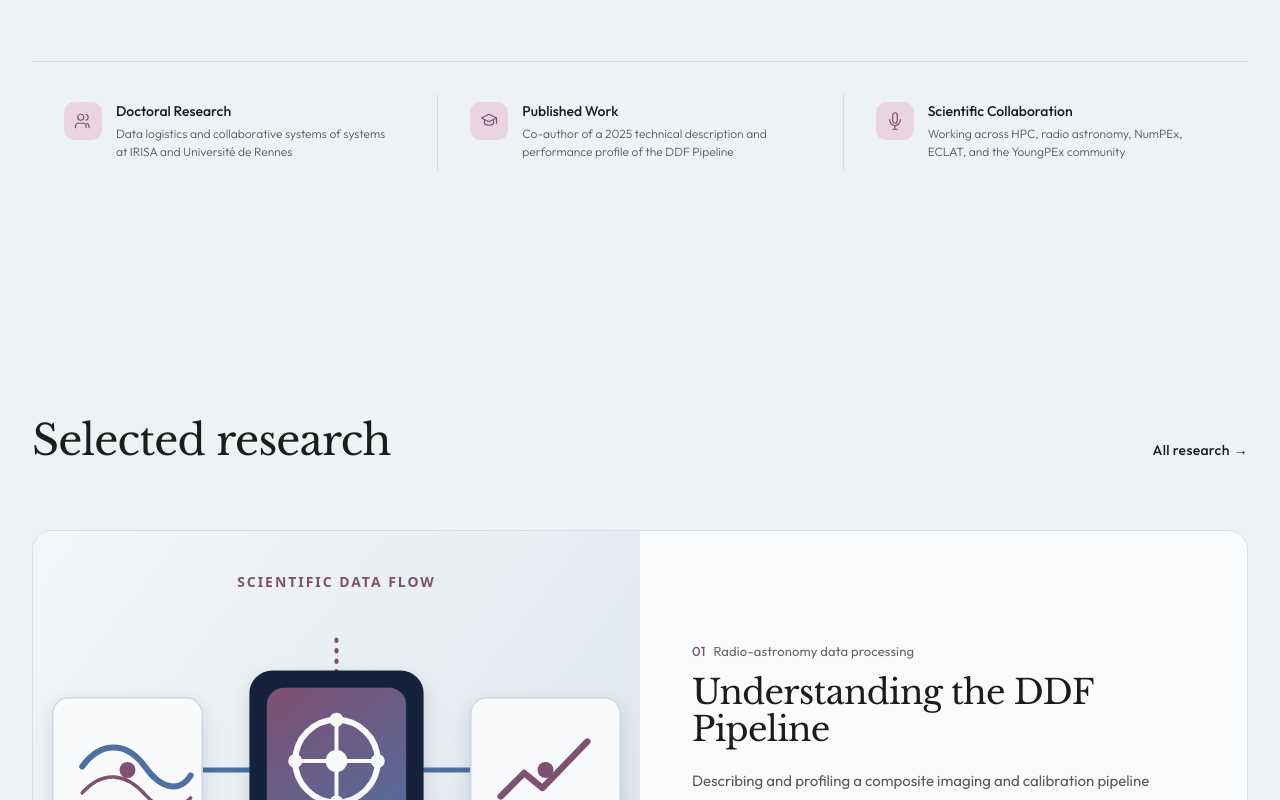
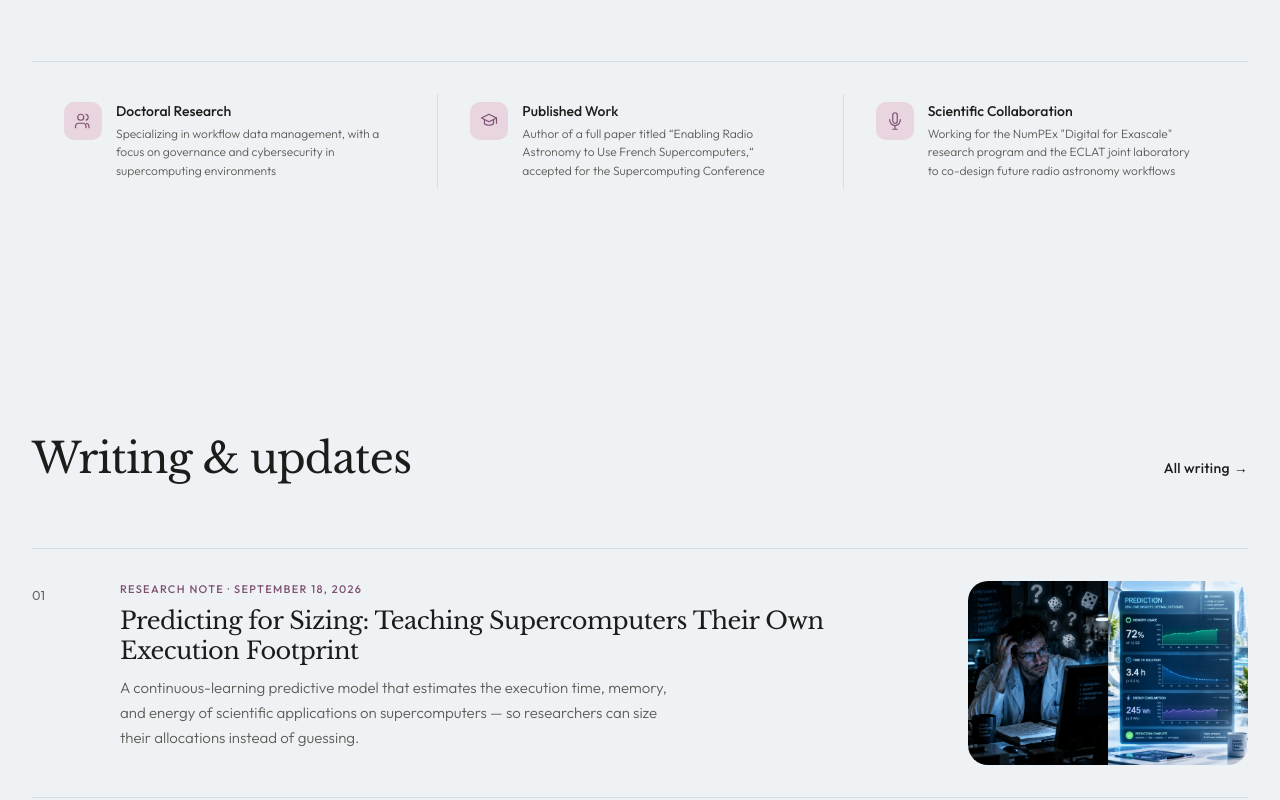
Before and after one commit to MathisCertenais/mathiscertenais.github.io, a React (Vite) app: page / in a window 1280 px wide. Shown: the part 660-1460 px from the top of the page. Built offline with nearby package versions, Linux system fonts and the light colour scheme; no server answers.

Commit message:
[fix] minor corrections

```diff
--- a/index.html
+++ b/index.html
@@ -28,7 +28,7 @@
       name="description"
       content="Mathis Certenais is a computer scientist and PhD researcher working on HPC, data logistics, and cross-facility scientific workflows."
     />
-    <meta property="og:title" content="Mathis Certenais | HPC &amp; Scientific Workflows" />
+    <meta property="og:title" content="Mathis Certenais' Portfolio" />
     <meta
       property="og:description"
       content="Mathis Certenais is a computer scientist and PhD researcher working on HPC, data logistics, and cross-facility scientific workflows."
@@ -39,7 +39,7 @@
     <meta property="og:image" content="/images/mathis/social-card.svg" />
     <meta property="og:image:alt" content="Mathis Certenais — HPC and scientific workflows" />
     <meta name="twitter:card" content="summary_large_image" />
-    <meta name="twitter:title" content="Mathis Certenais | HPC &amp; Scientific Workflows" />
+    <meta name="twitter:title" content="Mathis Certenais' Portfolio" />
     <meta
       name="twitter:description"
       content="Mathis Certenais is a computer scientist and PhD researcher working on HPC, data logistics, and cross-facility scientific workflows."
@@ -48,7 +48,7 @@
     <meta name="twitter:image:alt" content="Mathis Certenais — HPC and scientific workflows" />
     <link rel="preload" href="/images/mathis/mathis-portrait.webp" as="image" type="image/webp" />
     <link rel="icon" href="/favicon.svg" type="image/svg+xml" />
-    <title>Mathis Certenais | HPC &amp; Scientific Workflows</title>
+    <title>Mathis Certenais' Portfolio</title>
   </head>
   <body>
     <div id="root"></div>
--- a/scripts/check-routes.mjs
+++ b/scripts/check-routes.mjs
@@ -29,7 +29,6 @@ const requiredCanonicalPaths = new Set([
   '/whiteboard',
   '/writing',
   '/writing/predicting-for-sizing',
-  '/writing/hpc-applications-as-a-service',
   '/writing/international-hackathon-for-astronomy',
   '/writing/webinar-hpc-applications-as-a-service',
   '/writing/exascale-astronomy-cybersecurity',
@@ -72,7 +71,6 @@ const allowedPages = new Set([
   'about',
   'archive',
   'article:predicting-for-sizing',
-  'article:hpc-applications-as-a-service',
   'article:international-hackathon-for-astronomy',
   'article:webinar-hpc-applications-as-a-service',
   'article:exascale-astronomy-cybersecurity',
--- a/src/components/HomePage.tsx
+++ b/src/components/HomePage.tsx
@@ -7,9 +7,9 @@ export function HomePage() {
   return (
     <main id="main-content" tabIndex={-1}>
       <Hero />
+      <WritingSection />
+      <VideoSection />
       <WorkSection />
-      <VideoSection />
-      <WritingSection />
     </main>
   )
 }
--- a/src/content.ts
+++ b/src/content.ts
@@ -34,17 +34,19 @@ export const proofPoints: ProofPoint[] = [
   {
     kind: 'community',
     title: 'Doctoral Research',
-    description: 'Data logistics and collaborative systems of systems at IRISA and Université de Rennes',
+    description: 'Specializing in workflow data management, with a focus on governance and cybersecurity in supercomputing environments',
   },
   {
     kind: 'mentor',
     title: 'Published Work',
-    description: 'Co-author of a 2025 technical description and performance profile of the DDF Pipeline',
+    description:
+      "Author of a full paper titled “Enabling Radio Astronomy to Use French Supercomputers,“ accepted for the Supercomputing Conference",
   },
   {
     kind: 'speaker',
     title: 'Scientific Collaboration',
-    description: 'Working across HPC, radio astronomy, NumPEx, ECLAT, and the YoungPEx community',
+    description:
+      'Working for the NumPEx "Digital for Exascale" research program and the ECLAT joint laboratory to co-design future radio astronomy workflows',
   },
 ]
 
@@ -178,7 +180,6 @@ export type ArticleId =
   | 'predicting-for-sizing'
   | 'webinar-hpc-applications-as-a-service'
   | 'international-hackathon-for-astronomy'
-  | 'hpc-applications-as-a-service'
   | 'exascale-astronomy-cybersecurity'
   | 'mcp-server-software-ontology'
 
@@ -310,7 +311,7 @@ export const articleItems: ArticleItem[] = [
       },
       {
         type: 'paragraph',
-        text: 'A pair of plugins turns real jobs into training data. The command-line client, **cli-monitoring-haps**, collects information about jobs from a specific application, exposed as HAPS, in the context of a **data release campaign**. The server-side collector, **server-monitoring-haps**, reads **system metrics** from SLURM (sacct -j &lt;JOB_ID&gt;), pulls **application-specific metrics** from the HAPS database. Each execution is then formalized into JoPInS and sent to the database.',
+        text: 'A pair of plugins turns real jobs into training data. The command-line client, **cli-monitoring-haps**, collects information about jobs from a specific application, exposed as HAPS, in the context of a **data release campaign**. The server-side collector, **server-monitoring-haps**, reads **system metrics** from SLURM (sacct -j <JOB_ID>), pulls **application-specific metrics** from the HAPS database. Each execution is then formalized into JoPInS and sent to the database.',
       },
       {
         type: 'heading',
@@ -700,10 +701,6 @@ export const articleItems: ArticleItem[] = [
         type: 'paragraph',
         text: 'Security should be an enabler of science, not a barrier. By shifting from a "user-access" model to a "service-access" model, we can open the doors of the world\'s most powerful supercomputers to the scientific communities that need them most.',
       },
-      {
-        type: 'paragraph',
-        text: 'Want to dive deeper into the technical details? [Read the full paper accepted at SC26 here](https://supercomputing.org/)',
-      },
     ],
     image: '/images/mathis/exascale-astronomy/ska.webp',
     imageAlt: 'The Square Kilometre Array radio telescope',
@@ -755,20 +752,6 @@ export const articleItems: ArticleItem[] = [
     imageAlt: 'Participants in the international DDFacet and RIMS hackathon in Rennes',
     href: '/writing/international-hackathon-for-astronomy',
     sourceHref: sourceLinks.eclatHackathon,
-  },
-  {
-    id: 'hpc-applications-as-a-service',
-    number: '06',
-    category: 'Research note',
-    date: 'June 18, 2026',
-    title: 'HPC Applications as a Service: Enabling Radio Astronomy',
-    description:
-      'A forthcoming research note on bridging radio astronomy and French high-performance computing infrastructure.',
-    body: [],
-    image: '/images/mathis/hpc-as-a-service.svg',
-    imageAlt: 'Diagram connecting radio astronomy data to a high-performance computing service',
-    href: '/writing/hpc-applications-as-a-service',
-    status: 'coming-soon',
   },
 ]
 
--- a/src/data/route-manifest.json
+++ b/src/data/route-manifest.json
@@ -1,5 +1,5 @@
 [
-  {"path":"/","canonical":"/","page":"home","title":"Mathis Certenais | HPC & Scientific Workflows","description":"Mathis Certenais is a computer scientist and PhD researcher working on HPC, data logistics, and cross-facility scientific workflows.","ogImage":"/images/mathis/social-card.svg","ogImageAlt":"Mathis Certenais — HPC and scientific workflows"},
+  {"path":"/","canonical":"/","page":"home","title":"Mathis Certenais' Portfolio","description":"Mathis Certenais is a computer scientist and PhD researcher working on HPC, data logistics, and cross-facility scientific workflows.","ogImage":"/images/mathis/social-card.svg","ogImageAlt":"Mathis Certenais — HPC and scientific workflows"},
   {"path":"/research","canonical":"/research","page":"research","title":"Research | Mathis Certenais","description":"Research on high-performance computing, data logistics, and cross-facility workflows for radio astronomy.","ogImage":"/images/mathis/social-card.svg","ogImageAlt":"Mathis Certenais research"},
   {"path":"/research/ddf-pipeline","canonical":"/research/ddf-pipeline","page":"research:ddf-pipeline","title":"Understanding the DDF Pipeline | Mathis Certenais","description":"A software description and performance profile of the DDF Pipeline for LOFAR and future SKA processing.","ogImage":"/images/mathis/social-card.svg","ogImageAlt":"DDF Pipeline research by Mathis Certenais"},
   {"path":"/research/hpc-as-a-service","canonical":"/research/hpc-as-a-service","page":"research:hpc-as-a-service","title":"HPC Applications as a Service | Mathis Certenais","description":"Making scientific applications easier to use on high-performance computing infrastructure.","ogImage":"/images/mathis/social-card.svg","ogImageAlt":"HPC Applications as a Service research"},
@@ -8,7 +8,6 @@
   {"path":"/writing/predicting-for-sizing","canonical":"/writing/predicting-for-sizing","page":"article:predicting-for-sizing","title":"Predicting for Sizing: Teaching Supercomputers Their Own Execution Footprint | Mathis Certenais","description":"A continuous-learning predictive model that estimates the execution time, memory, and energy of scientific applications — so researchers can size their allocations instead of guessing.","ogImage":"/images/mathis/social-card.svg","ogImageAlt":"Predicting for sizing on supercomputers"},
   {"path":"/writing/webinar-hpc-applications-as-a-service","canonical":"/writing/webinar-hpc-applications-as-a-service","page":"article:webinar-hpc-applications-as-a-service","title":"Webinar: HPC Applications as a Service | Mathis Certenais","description":"A webinar connecting radio-astronomy workloads with high-performance computing services.","ogImage":"/images/mathis/social-card.svg","ogImageAlt":"HPC Applications as a Service webinar"},
   {"path":"/writing/international-hackathon-for-astronomy","canonical":"/writing/international-hackathon-for-astronomy","page":"article:international-hackathon-for-astronomy","title":"International Hackathon for Astronomy | Mathis Certenais","description":"A collaborative research event joining computer scientists and astrophysicists around shared technical challenges.","ogImage":"/images/mathis/social-card.svg","ogImageAlt":"International Hackathon for Astronomy"},
-  {"path":"/writing/hpc-applications-as-a-service","canonical":"/writing/hpc-applications-as-a-service","page":"article:hpc-applications-as-a-service","title":"HPC Applications as a Service: Enabling Radio Astronomy | Mathis Certenais","description":"A forthcoming research note about radio astronomy and French HPC infrastructure.","ogImage":"/images/mathis/social-card.svg","ogImageAlt":"HPC Applications as a Service research note"},
   {"path":"/writing/mcp-server-software-ontology","canonical":"/writing/mcp-server-software-ontology","page":"article:mcp-server-software-ontology","title":"Ask Your Pipeline Anything: An MCP Server That Makes Scientific Software Explainable | Mathis Certenais","description":"An ontology, a vector database, and an MCP server that turn hundreds of scientific-software parameters into a conversation with the AI in your coding interface.","ogImage":"/images/mathis/social-card.svg","ogImageAlt":"Making scientific software conversational with an MCP server"},
   {"path":"/writing/exascale-astronomy-cybersecurity","canonical":"/writing/exascale-astronomy-cybersecurity","page":"article:exascale-astronomy-cybersecurity","title":"Exascale Astronomy vs. Cybersecurity: Unlocking French Supercomputers for the Radio Astronomy Community | Mathis Certenais","description":"A service-based access model that unlocks French national supercomputers for radio astronomy without compromising cybersecurity.","ogImage":"/images/mathis/social-card.svg","ogImageAlt":"Exascale astronomy and French HPC"},
   {"path":"/videos","canonical":"/videos","page":"videos","title":"Videos | Mathis Certenais","description":"Interviews, webinars, and research-event videos about HPC, data logistics, and radio astronomy.","ogImage":"/images/mathis/social-card.svg","ogImageAlt":"Videos featuring Mathis Certenais"},
@@ -30,19 +29,19 @@
   {"path":"/articles/shorts","canonical":"/writing","page":"writing","title":"Writing & Updates | Mathis Certenais","description":"Research notes, webinars, and events from Mathis Certenais.","robots":"noindex, follow"},
   {"path":"/articles/ai-will-revolutionize-accessibility","canonical":"/writing/webinar-hpc-applications-as-a-service","page":"article:webinar-hpc-applications-as-a-service","title":"Webinar: HPC Applications as a Service | Mathis Certenais","description":"A webinar connecting radio astronomy with HPC services.","robots":"noindex, follow"},
   {"path":"/articles/attitudinal-and-behavioral-research","canonical":"/writing/international-hackathon-for-astronomy","page":"article:international-hackathon-for-astronomy","title":"International Hackathon for Astronomy | Mathis Certenais","description":"A collaborative research event for computer scientists and astrophysicists.","robots":"noindex, follow"},
-  {"path":"/articles/capturing-brand-drivers","canonical":"/writing/hpc-applications-as-a-service","page":"article:hpc-applications-as-a-service","title":"HPC Applications as a Service | Mathis Certenais","description":"A forthcoming research note about radio astronomy and HPC.","robots":"noindex, follow"},
+  {"path":"/articles/capturing-brand-drivers","canonical":"/writing","page":"writing","title":"Writing & Updates | Mathis Certenais","description":"Research notes, webinars, and events from Mathis Certenais.","robots":"noindex, follow"},
   {"path":"/articles/designing-the-perfect-game-show","canonical":"/writing/webinar-hpc-applications-as-a-service","page":"article:webinar-hpc-applications-as-a-service","title":"Webinar: HPC Applications as a Service | Mathis Certenais","description":"A webinar connecting radio astronomy with HPC services.","robots":"noindex, follow"},
   {"path":"/articles/how-ladders-alter-your-marketing-strategies","canonical":"/writing/international-hackathon-for-astronomy","page":"article:international-hackathon-for-astronomy","title":"International Hackathon for Astronomy | Mathis Certenais","description":"A collaborative research event for computer scientists and astrophysicists.","robots":"noindex, follow"},
-  {"path":"/articles/how-ux-fits-in-an-agile-framework","canonical":"/writing/hpc-applications-as-a-service","page":"article:hpc-applications-as-a-service","title":"HPC Applications as a Service | Mathis Certenais","description":"A forthcoming research note about radio astronomy and HPC.","robots":"noindex, follow"},
+  {"path":"/articles/how-ux-fits-in-an-agile-framework","canonical":"/writing","page":"writing","title":"Writing & Updates | Mathis Certenais","description":"Research notes, webinars, and events from Mathis Certenais.","robots":"noindex, follow"},
   {"path":"/articles/lean-agile-and-scrum","canonical":"/writing/webinar-hpc-applications-as-a-service","page":"article:webinar-hpc-applications-as-a-service","title":"Webinar: HPC Applications as a Service | Mathis Certenais","description":"A webinar connecting radio astronomy with HPC services.","robots":"noindex, follow"},
   {"path":"/articles/memories-on-a-graph","canonical":"/writing/international-hackathon-for-astronomy","page":"article:international-hackathon-for-astronomy","title":"International Hackathon for Astronomy | Mathis Certenais","description":"A collaborative research event for computer scientists and astrophysicists.","robots":"noindex, follow"},
-  {"path":"/articles/my-5-most-influential-books","canonical":"/writing/hpc-applications-as-a-service","page":"article:hpc-applications-as-a-service","title":"HPC Applications as a Service | Mathis Certenais","description":"A forthcoming research note about radio astronomy and HPC.","robots":"noindex, follow"},
+  {"path":"/articles/my-5-most-influential-books","canonical":"/writing","page":"writing","title":"Writing & Updates | Mathis Certenais","description":"Research notes, webinars, and events from Mathis Certenais.","robots":"noindex, follow"},
   {"path":"/articles/proto-personas","canonical":"/writing/webinar-hpc-applications-as-a-service","page":"article:webinar-hpc-applications-as-a-service","title":"Webinar: HPC Applications as a Service | Mathis Certenais","description":"A webinar connecting radio astronomy with HPC services.","robots":"noindex, follow"},
   {"path":"/articles/slicing","canonical":"/writing/international-hackathon-for-astronomy","page":"article:international-hackathon-for-astronomy","title":"International Hackathon for Astronomy | Mathis Certenais","description":"A collaborative research event for computer scientists and astrophysicists.","robots":"noindex, follow"},
-  {"path":"/articles/three-principles-of-persuasion","canonical":"/writing/hpc-applications-as-a-service","page":"article:hpc-applications-as-a-service","title":"HPC Applications as a Service | Mathis Certenais","description":"A forthcoming research note about radio astronomy and HPC.","robots":"noindex, follow"},
+  {"path":"/articles/three-principles-of-persuasion","canonical":"/writing","page":"writing","title":"Writing & Updates | Mathis Certenais","description":"Research notes, webinars, and events from Mathis Certenais.","robots":"noindex, follow"},
   {"path":"/articles/ux-agile-and-healthcare-innovation-projects","canonical":"/writing/webinar-hpc-applications-as-a-service","page":"article:webinar-hpc-applications-as-a-service","title":"Webinar: HPC Applications as a Service | Mathis Certenais","description":"A webinar connecting radio astronomy with HPC services.","robots":"noindex, follow"},
   {"path":"/articles/what-aristotle-can-teach-us-about-marketing","canonical":"/writing/international-hackathon-for-astronomy","page":"article:international-hackathon-for-astronomy","title":"International Hackathon for Astronomy | Mathis Certenais","description":"A collaborative research event for computer scientists and astrophysicists.","robots":"noindex, follow"},
-  {"path":"/articles/what-is-ux-design-in-marketing","canonical":"/writing/hpc-applications-as-a-service","page":"article:hpc-applications-as-a-service","title":"HPC Applications as a Service | Mathis Certenais","description":"A forthcoming research note about radio astronomy and HPC.","robots":"noindex, follow"},
+  {"path":"/articles/what-is-ux-design-in-marketing","canonical":"/writing","page":"writing","title":"Writing & Updates | Mathis Certenais","description":"Research notes, webinars, and events from Mathis Certenais.","robots":"noindex, follow"},
   {"path":"/articles/when-to-interview-survey-and-focus-group","canonical":"/writing/webinar-hpc-applications-as-a-service","page":"article:webinar-hpc-applications-as-a-service","title":"Webinar: HPC Applications as a Service | Mathis Certenais","description":"A webinar connecting radio astronomy with HPC services.","robots":"noindex, follow"},
   {"path":"/articles/why-build-design-systems","canonical":"/writing/international-hackathon-for-astronomy","page":"article:international-hackathon-for-astronomy","title":"International Hackathon for Astronomy | Mathis Certenais","description":"A collaborative research event for computer scientists and astrophysicists.","robots":"noindex, follow"},
   {"path":"/archive/child-of-light-design-analysis","canonical":"/archive","page":"archive","title":"Archive | Mathis Certenais","description":"A chronology of verified research material.","robots":"noindex, follow"},
--- a/src/metadata.ts
+++ b/src/metadata.ts
@@ -98,7 +98,7 @@ export function applyPageMetadata(metadata: PageMetadata) {
 
 export const homeMetadata: PageMetadata = {
   path: '/',
-  title: 'Mathis Certenais | HPC & Scientific Workflows',
+  title: "Mathis Certenais' Portfolio",
   description:
     'Mathis Certenais is a computer scientist and PhD researcher working on HPC, data logistics, and cross-facility scientific workflows.',
   ogImage: '/images/mathis/social-card.svg',
```
